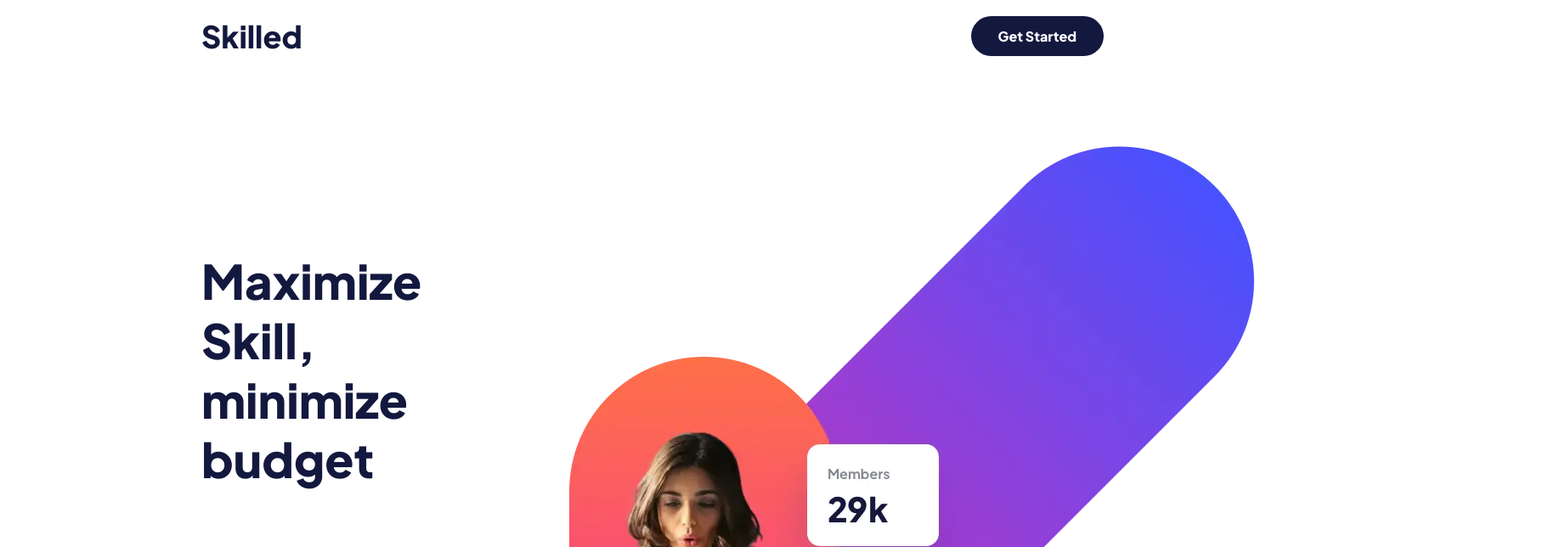
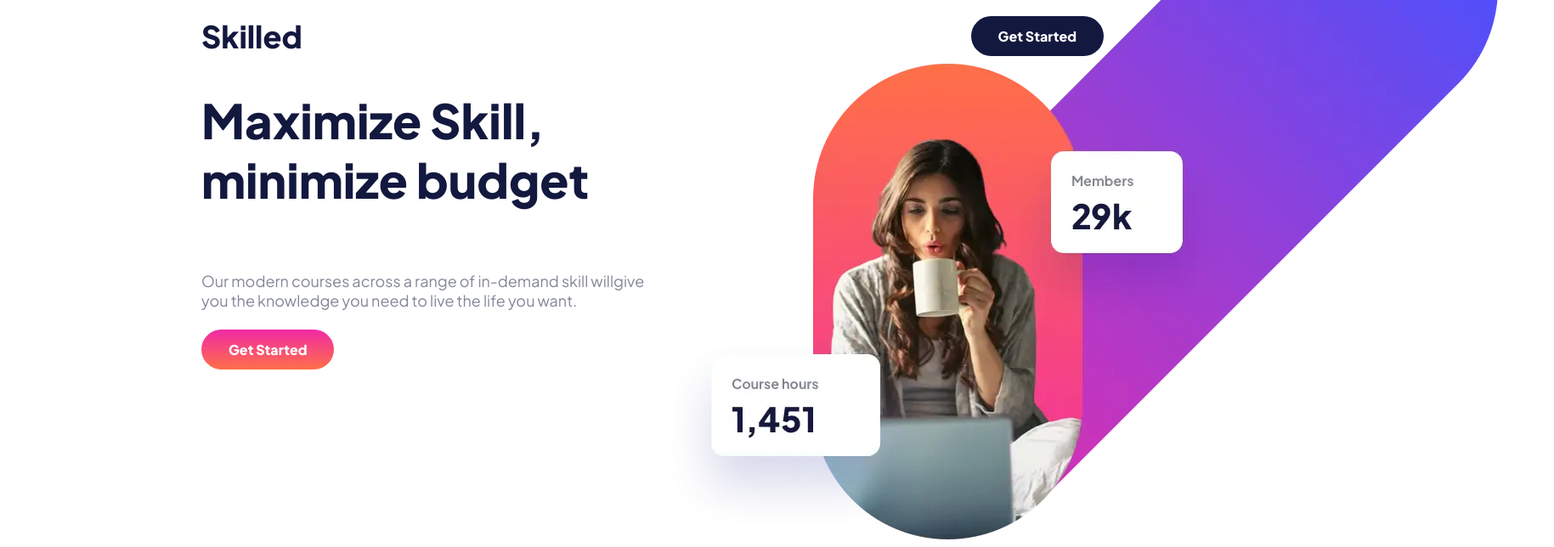
Before and after one commit to sammyodiagbe/skilled-elearning-landng-page, a React (Create React App) app: page / in a window 1536 px wide. Shown: the top 644 px of the page at 85% size, 1829 px wide, since content can reach past the window. Built offline with nearby package versions, Linux system fonts and the light colour scheme.

Commit message:
fixing style error

```diff
--- a/src/styles/_mediaquery.scss
+++ b/src/styles/_mediaquery.scss
@@ -58,6 +58,7 @@
 
 @media screen and (min-width: 1440px) {
   body {
+    overflow-x: hidden;
     div.container {
       nav.navigation {
         b.logo {
@@ -87,7 +88,9 @@
 
             &.desktop-image {
               display: block;
-              top: -50px;
+              position: absolute;
+              top: -520px;
+              right: -530px;
             }
           }
         }
--- a/src/styles/index.css
+++ b/src/styles/index.css
@@ -211,6 +211,9 @@ body footer.footer div.container a:hover {
 }
 
 @media screen and (min-width: 1440px) {
+  body {
+    overflow-x: hidden;
+  }
   body div.container {
     width: 1110px;
     margin: 0 auto;
@@ -236,7 +239,9 @@ body footer.footer div.container a:hover {
   }
   body div.container header.jumbotron aside.img-container img.desktop-image {
     display: block;
-    top: -50px;
+    position: absolute;
+    top: -520px;
+    right: -530px;
   }
   body div.container main.main {
     padding: 15em 0;
```
Also changed, not shown: 1 other file (tests, documents, lock files or other folders).
